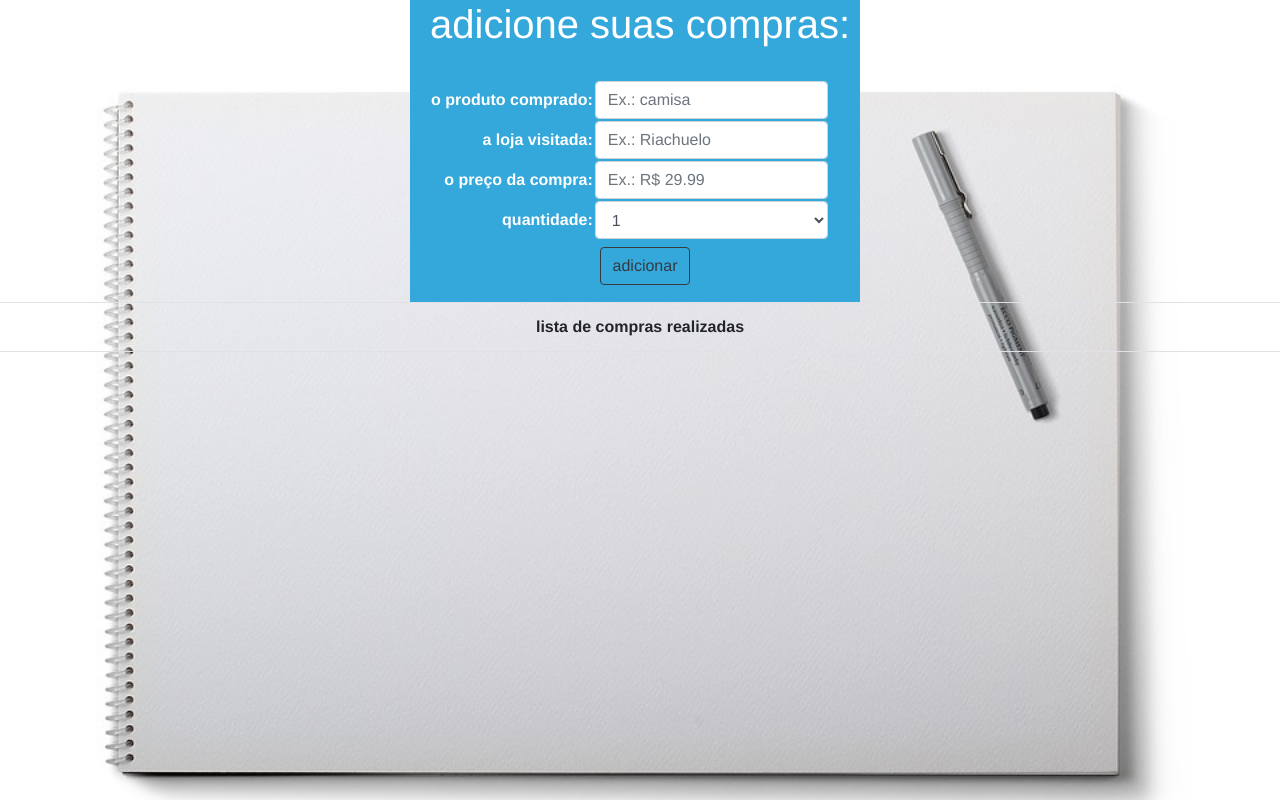
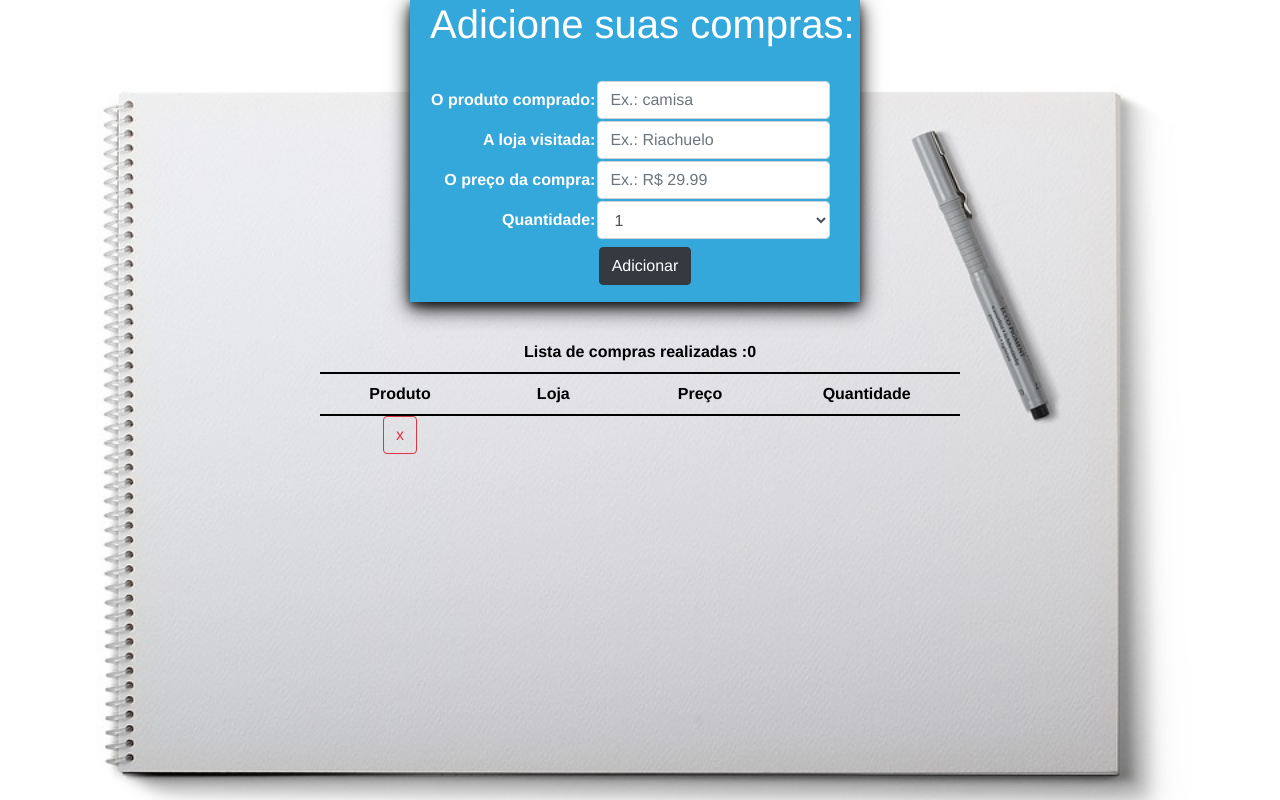
Before and after one commit to dnosuke/gerenciador_de_compras, a Vue app: page / in a window 1280 px wide. Built offline with nearby package versions, Linux system fonts and the light colour scheme.

Commit message:
configurando o css

```diff
--- a/src/components/Body.vue
+++ b/src/components/Body.vue
@@ -1,20 +1,21 @@
 <template>
   <div id="Body">
     <div class="caixa">
-      <h1>adicione suas compras:</h1>
+      <h1>Adicione suas compras:</h1>
       <form v-on:submit.prevent="addProduto">
         <label for="new-produto"></label>
+        <span>
           <table>
             <tr>
-            <th class="tabtext"><span>o produto comprado:</span></th>
-            <th class="tabinp"><input class="form-control" v-model="newProduto" id="new-produto" placeholder="Ex.: camisa"></th>
+              <th class="tabtext"><span>O produto comprado:</span></th>
+              <th class="tabinp"><input class="form-control" v-model="newProduto" id="new-produto" placeholder="Ex.: camisa" maxlength="20"></th>
             </tr>
             <tr>
-            <th class="tabtext"><span>a loja visitada:</span></th>
-            <th class="tabinp"><input class="form-control" v-model="newLoja" id="new-produto" placeholder="Ex.: Riachuelo"></th>
+              <th class="tabtext"><span>A loja visitada:</span></th>
+              <th class="tabinp"><input class="form-control" v-model="newLoja" id="new-produto" placeholder="Ex.: Riachuelo" maxlength="20"></th>
             </tr>
             <tr>
-            <th class="tabtext"><span>o preço da compra:</span></th>
+              <th class="tabtext"><span>O preço da compra:</span></th>
               <th class="tabinp"><input
                 v-model="newPreco"
                 class="form-control"
@@ -25,7 +26,7 @@
               </th>
             </tr>
             <tr>
-            <th class="tabtext"><span>quantidade:</span></th>
+              <th class="tabtext"><span>Quantidade:</span></th>
               <th class="tabinp">
                 <select class="form-control" v-model="newQuant" id="new-produto"><br>
                 <option disabled value="">Escolha um item</option>
@@ -38,38 +39,40 @@
                 <option>7</option>
                 <option>8</option>
                 <option>9</option>
-              <option>10 itens ou Mais</option>
+                <option>10</option>
               </select>
               </th>
             </tr>
           </table>
+        </span>
+        <div class="btn">
+          <button class="btn btn-dark" @click="calcularGastos">Adicionar</button><br>
+        </div>
       </form>
-      <div class="btn">
-        <button type="button" class="btn btn-outline-dark" @click="addProduto">adicionar</button><br>
-      </div>
+
     </div>
 
-
     <div>
-      <table class="table">
-        <tr>
-          <th>lista de compras realizadas</th>
+      <table class="lista" align="center">
+        <tr class="contlist">
+          <th colspan="5">Lista de compras realizadas :{{valorTotal}}</th>
         </tr>
-        <tr>
-          <th>
-            <section class="lista_compra" v-for="produto in compras" :key="produto.id">
-              produto:{{produto.title}},
-              loja:{{produto.loja}},
-              preço:{{produto.preco}},
-              quantidade:{{produto.quant}}
-              <span>
-                <button type="button" class="btn btn-outline-danger" @click="removeProduto(produto)">x</button>
-              </span>
-            </section>
-          </th>
+        <tr class="contlist">
+          <th>Produto</th>
+          <th>Loja</th>
+          <th>Preço</th>
+          <th>Quantidade</th>
         </tr>
+        <tr class="contlist" v-for="produto in compras" :key="produto.id">
+          <th>{{produto.title}}</th>
+          <th>{{produto.loja}}</th>
+          <th>{{produto.preco}}</th>
+          <th>{{produto.quant}}</th>
+        </tr>
+          <button class="btn btn-outline-danger" @click="removeProduto(produto)">x</button>
       </table>
     </div>
+
   </div>
 </template>
 
@@ -83,6 +86,7 @@
         newLoja: '',
         newPreco: null,
         newQuant: 1,
+        valorTotal: 0,
         compras: []
       }
     },
@@ -93,7 +97,8 @@
           title: this.newProduto,
           loja: this.newLoja,
           preco: this.newPreco,
-          quant: this.newQuant
+          quant: this.newQuant,
+          total: this.newPreco * this.newQuant
         })
         this.newProduto = ''
         this.newLoja = ''
@@ -102,6 +107,9 @@
       },
       removeProduto: function(produto) {
         this.compras.splice(this.compras.indexOf(produto), 1)
+      },
+      calcularGastos(){
+        this.valorTotal = this.newPreco * this.newQuant + this.valorTotal
       }
     }
   }
@@ -112,7 +120,7 @@
   background-color: #34A8DB;
 
   margin-top: 0px;
-  margin-bottom: 0px;
+  margin-bottom: 30px;
   margin-right: 0px;
   margin-left: 410px;
 
@@ -124,7 +132,19 @@
   height: auto;
   width: 450px;
   position: relative;
+  box-shadow:0 4px 8px 0 rgba(0, 0, 0, 0.479), 0 6px 20px 0 rgb(0, 0, 0);
 }
+.lista {
+  border-collapse: collapse;
+  width: 50%;
+}
+.contlist > th {
+  width: 10%;
+  padding: 8px;
+  text-align: center;
+  border-bottom: 2px solid black;
+}
+.contlist:hover {background-color:red;}
 h1 {
   color: #FFFFFF;
   text-align: justify;
```
Lines whose indentation alone changed are shown as unchanged.
